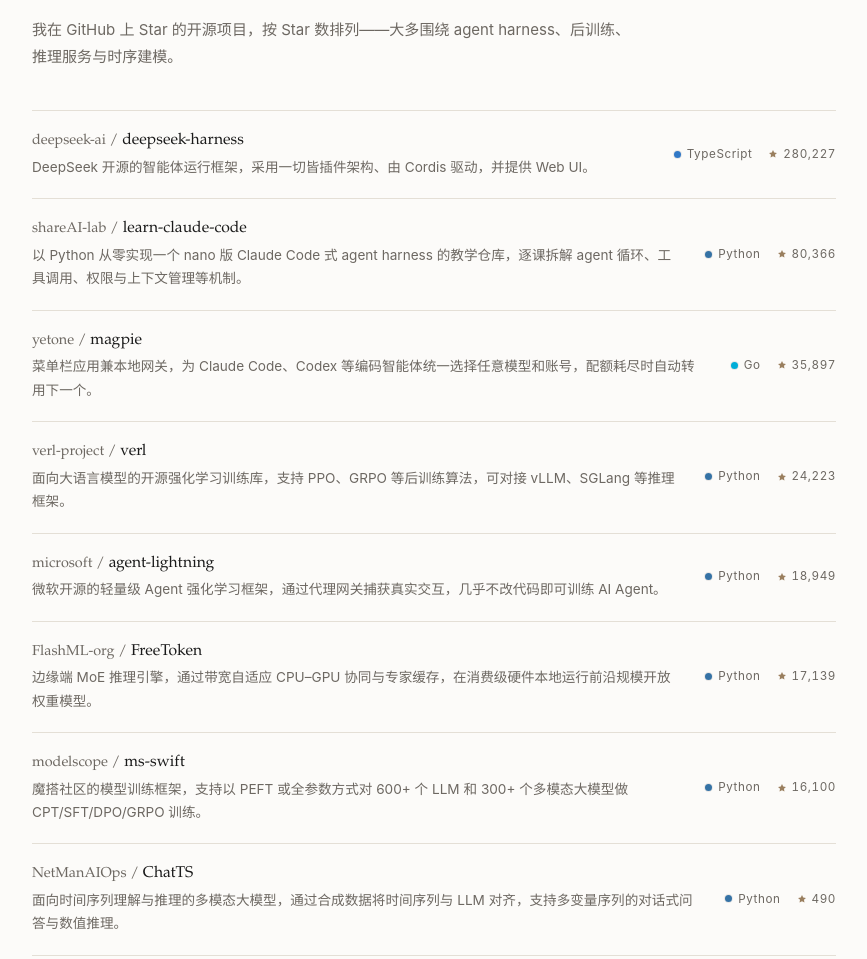
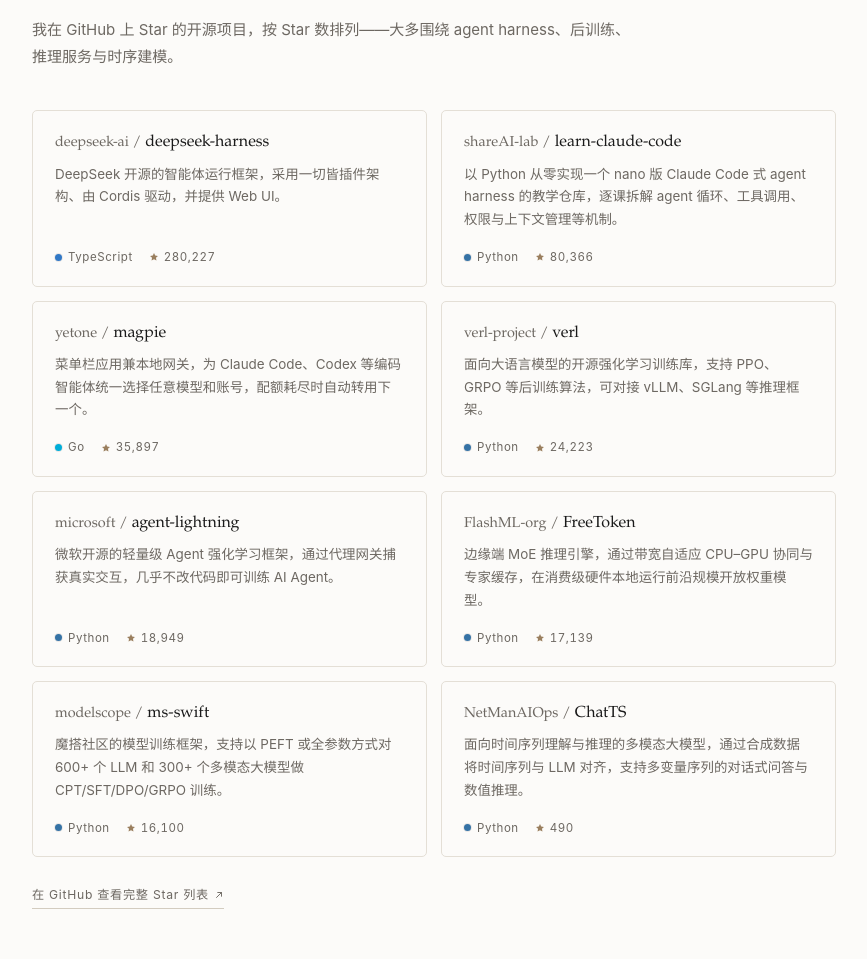
Before and after one commit to lvsir18/lvsir18.github.io, a website: page index.html in a window 1280 px wide. Shown: the part 2321-3280 px from the top of the page, without its empty margins (206-1073 px from the left). Drawn offline with Linux system fonts and the light colour scheme.

Commit message:
style: switch starred projects to card grid
Co-Authored-By: Claude Code <noreply@anthropic.com>

```diff
--- a/assets/css/style.css
+++ b/assets/css/style.css
@@ -612,52 +612,57 @@ h2 {
 
 /* ---------------- starred ---------------- */
 
-.starred-list { border-top: 1px solid var(--line); }
+.starred-list {
+  display: grid;
+  grid-template-columns: repeat(2, minmax(0, 1fr));
+  gap: 14px;
+}
+
+.starred {
+  border: 1px solid var(--line);
+  border-radius: 5px;
+  transition: border-color 0.3s var(--ease), background-color 0.3s var(--ease);
+}
+
+.starred:hover {
+  border-color: var(--line-strong);
+  background: var(--accent-soft);
+}
 
 .starred a {
-  display: grid;
-  grid-template-columns: 1fr auto;
-  grid-template-areas:
-    "title meta"
-    "desc  meta";
-  gap: 3px 24px;
-  padding: 18px 0 19px;
-  border-bottom: 1px solid var(--line);
-  transition: padding-left 0.3s var(--ease);
+  display: flex;
+  flex-direction: column;
+  height: 100%;
+  padding: 20px 22px 18px;
 }
 
-.starred a:hover { padding-left: 8px; }
-
 .starred-title {
-  grid-area: title;
   font-family: var(--serif);
-  font-size: 0.98rem;
-  line-height: 1.5;
+  font-size: 1rem;
+  line-height: 1.45;
   transition: color 0.25s var(--ease);
 }
 .starred a:hover .starred-title { color: var(--accent); }
 
 .starred-owner {
   color: var(--muted);
-  font-size: 0.92em;
+  font-size: 0.9em;
 }
 
 .starred-desc {
-  grid-area: desc;
-  max-width: 56em;
-  font-size: 0.85rem;
-  line-height: 1.72;
+  margin-top: 8px;
+  font-size: 0.84rem;
+  line-height: 1.7;
   color: var(--muted);
 }
 
 .starred-meta {
-  grid-area: meta;
-  align-self: center;
-  justify-self: end;
-  display: inline-flex;
+  display: flex;
   align-items: center;
   gap: 16px;
-  font-size: 0.73rem;
+  margin-top: auto;
+  padding-top: 16px;
+  font-size: 0.72rem;
   letter-spacing: 0.05em;
   color: var(--muted);
   font-variant-numeric: tabular-nums;
@@ -847,12 +852,8 @@ html.js .reveal.is-visible { opacity: 1; transform: none; }
   }
   .note-meta { margin-top: 6px; }
 
-  .starred a {
-    grid-template-columns: 1fr;
-    grid-template-areas: "title" "desc" "meta";
-    gap: 3px 0;
-  }
-  .starred-meta { justify-self: start; margin-top: 7px; }
+  .starred-list { grid-template-columns: 1fr; gap: 10px; }
+  .starred a { padding: 18px 18px 16px; }
   .starred-more { margin-top: 18px; }
 
   .about-grid { grid-template-columns: 1fr; gap: 38px; }
```
